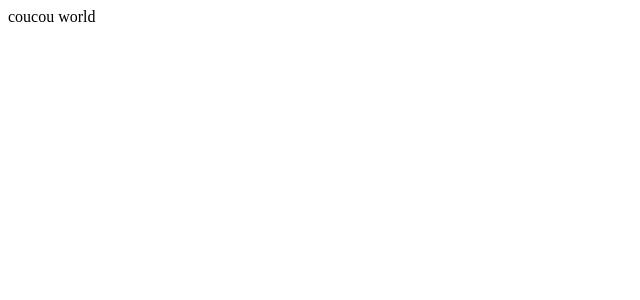
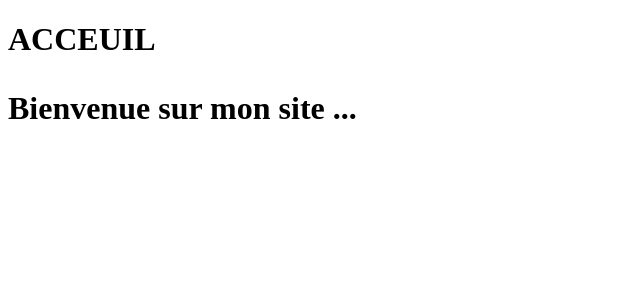
Before and after one commit to issiaka002/react, a React (Create React App) app: page / in a window 1280 px wide. Shown: the top 300 px of the page, without its empty margins (0-640 px from the left). Built offline with nearby package versions, Linux system fonts and the light colour scheme.

Commit message:
small modification

```diff
--- a/src/App.js
+++ b/src/App.js
@@ -1,9 +1,18 @@
 import React from 'react';
+import { BrowserRouter, Routes, Route } from 'react-router-dom';
+import About from './pages/About';
+import Home from './pages/Home';
 
 const App = () => {
   return (
     <div>
-      coucou world
+        <BrowserRouter>
+              <Routes>
+                    <Route path="/" element={<Home/>}></Route>
+                    <Route path="/About" element={<About/>}></Route>
+                    <Route path="*" element={<Home/>}></Route>
+              </Routes>
+        </BrowserRouter>
     </div>
   );
 };
```
